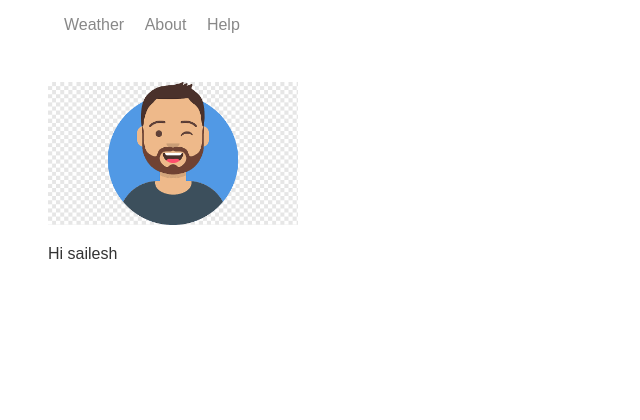
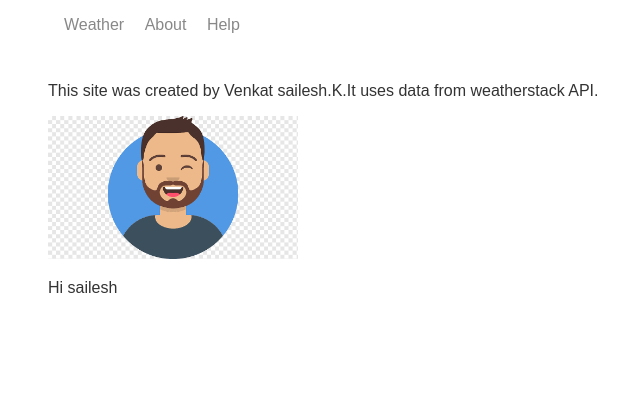
Before and after one commit to venkat-sailesh/node3-weather-website, a Node server app: page /about in a window 1280 px wide. Shown: the top 420 px of the page, without its empty margins (267-907 px from the left). Run offline with Node 20, Linux system fonts and the light colour scheme; some libraries are stand-ins or nearby versions.

Commit message:
add about text

```diff
--- a/templates/views/about.hbs
+++ b/templates/views/about.hbs
@@ -9,6 +9,7 @@
     <body>
         <div class="main-content">
             {{>header}}
+            <p>This site was created by Venkat sailesh.K.It uses data from weatherstack API.</p>
         <img src="/img/user-venkat.png" class="potrait">
         <p>Hi {{name}}</p>
         </div>
```
